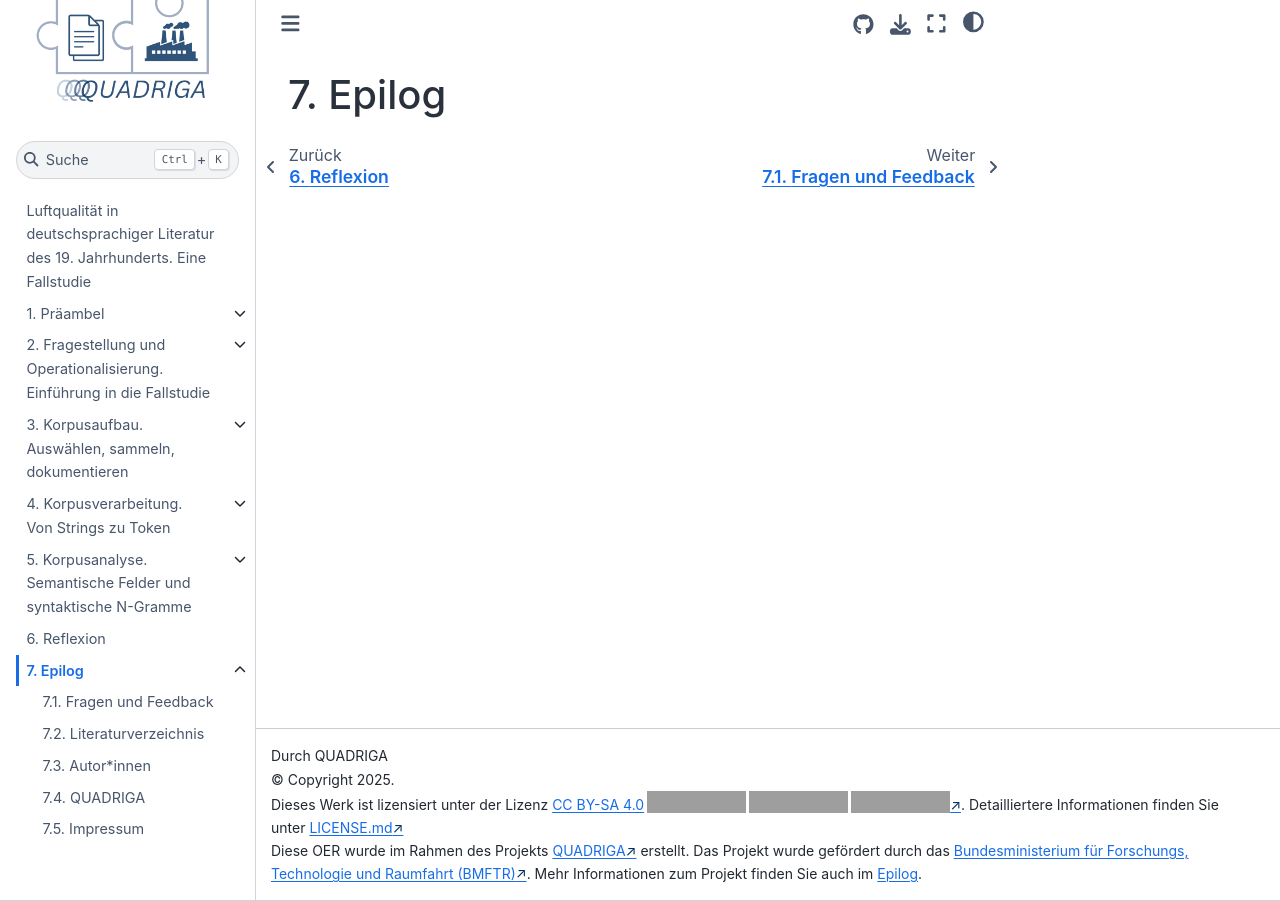
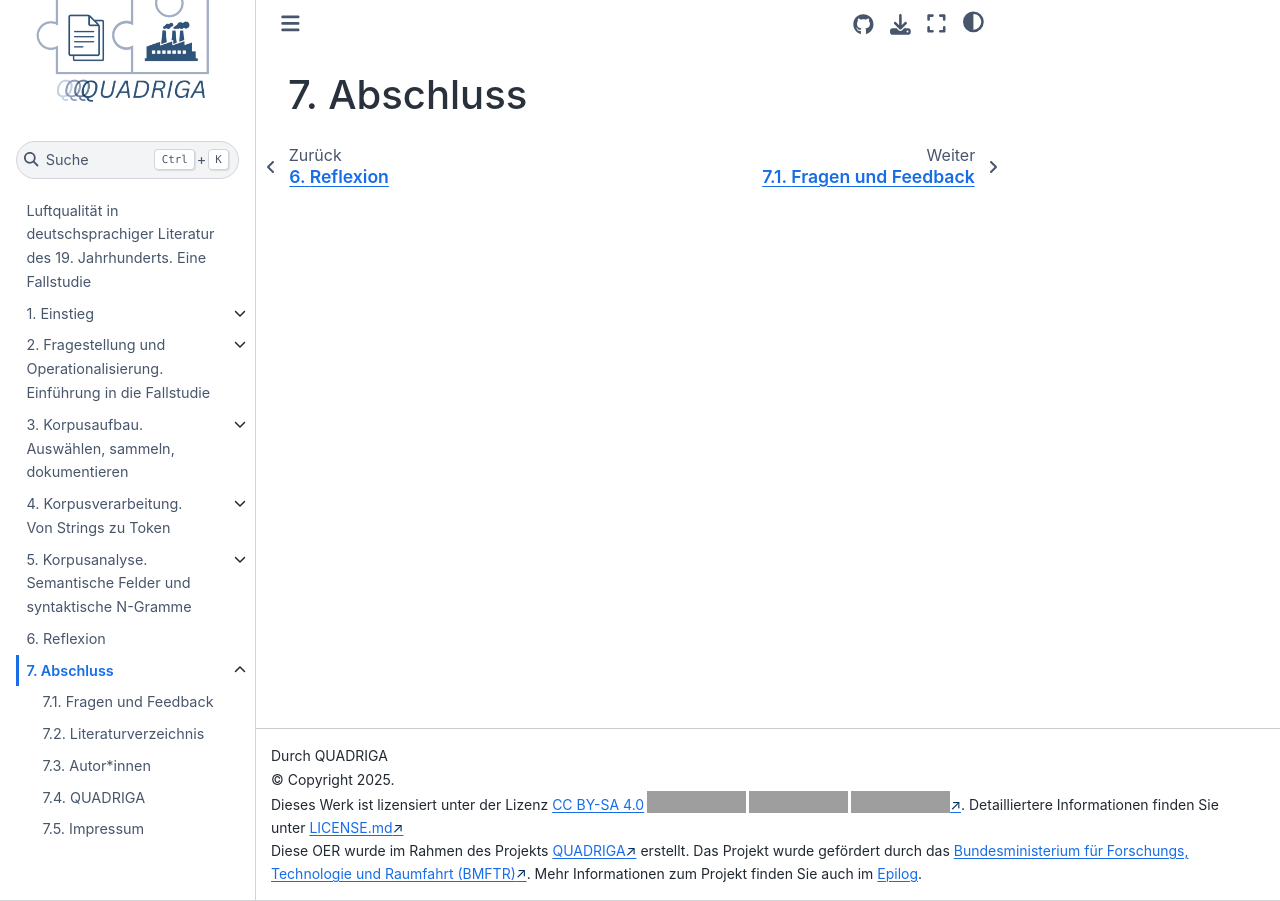
Before and after one commit to quadriga-dk/Text-Fallstudie-3, a Jupyter Book: the page built from abschluss/toc.md, in a window 1280 px wide. Built offline with Jupyter Book 1.0.4 settings and Sphinx 7.4.7 and the Sphinx Book theme 1.1.4, drawn with Linux system fonts in a browser that asks for light colours; pages that are not in the unit, such as notebooks, are missing from menus; grey boxes are pictures that could not be loaded.

Commit message:
refactor(book): rename preamble and epilogue sections
Rename Präambel to Einstieg and Epilog to Abschluss, including lowercase directory paths and TOC references.

```diff
--- a/_toc.yml
+++ b/_toc.yml
@@ -3,7 +3,7 @@ root: front_page/intro
 options:
   numbered: 3
 chapters:
-  - file: introduction/einführung
+  - file: einstieg/einführung
     sections:
     - file: introduction/introduction_learning-outcomes
     - file: introduction/introduction_requirements
@@ -38,10 +38,10 @@ chapters:
     - file: corpus_analysis/corpus-analysis_resumee
     - file: corpus_analysis/corpus-analysis_assessment
   - file: reflection/reflection_reflection
-  - file: epilog/toc
+  - file: abschluss/toc
     sections:
-      - file: epilog/fragen_und_feedback
-      - file: epilog/literaturverzeichnis
-      - file: epilog/authors
-      - file: epilog/quadriga
-      - file: epilog/impressum
+      - file: abschluss/fragen_und_feedback
+      - file: abschluss/literaturverzeichnis
+      - file: abschluss/authors
+      - file: abschluss/quadriga
+      - file: abschluss/impressum
--- a/epilog/toc.md
+++ b/abschluss/toc.md
@@ -1,4 +1,4 @@
 ---
 lang: de-DE
 ---
-# Epilog
+# Abschluss
```
Also changed, not shown: einstieg/einführung.md (added, +7 -0 lines), introduction/einführung.md (deleted, +0 -7 lines), abschluss/authors.md (renamed from epilog/authors.md), abschluss/fragen_und_feedback.md (renamed from epilog/fragen_und_feedback.md), abschluss/impressum.md (renamed from epilog/impressum.md), abschluss/literaturverzeichnis.md (renamed from epilog/literaturverzeichnis.md), abschluss/quadriga.md (renamed from epilog/quadriga.md).
